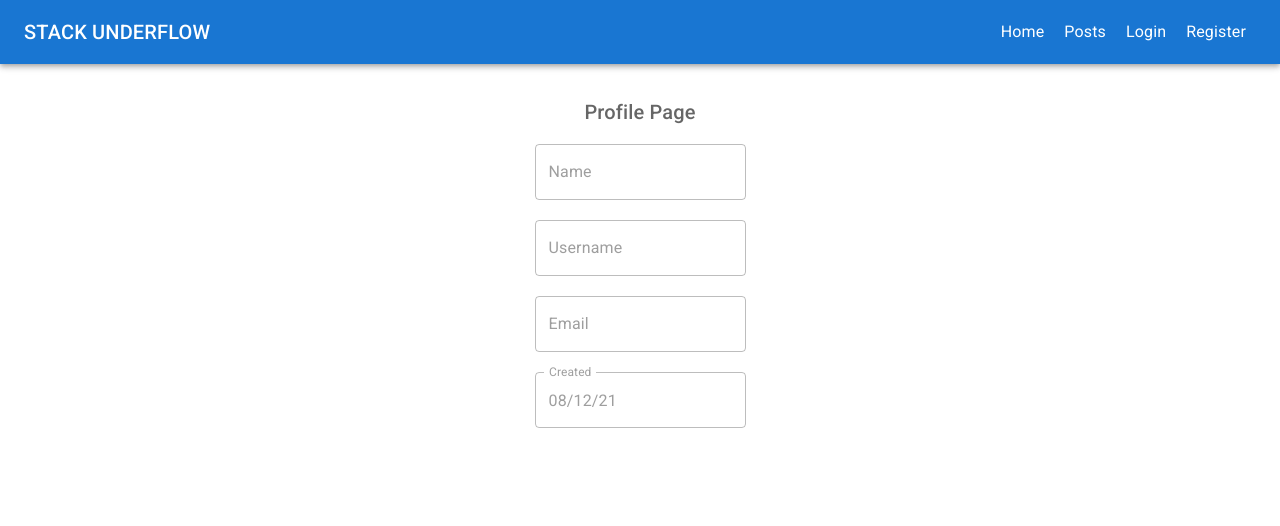
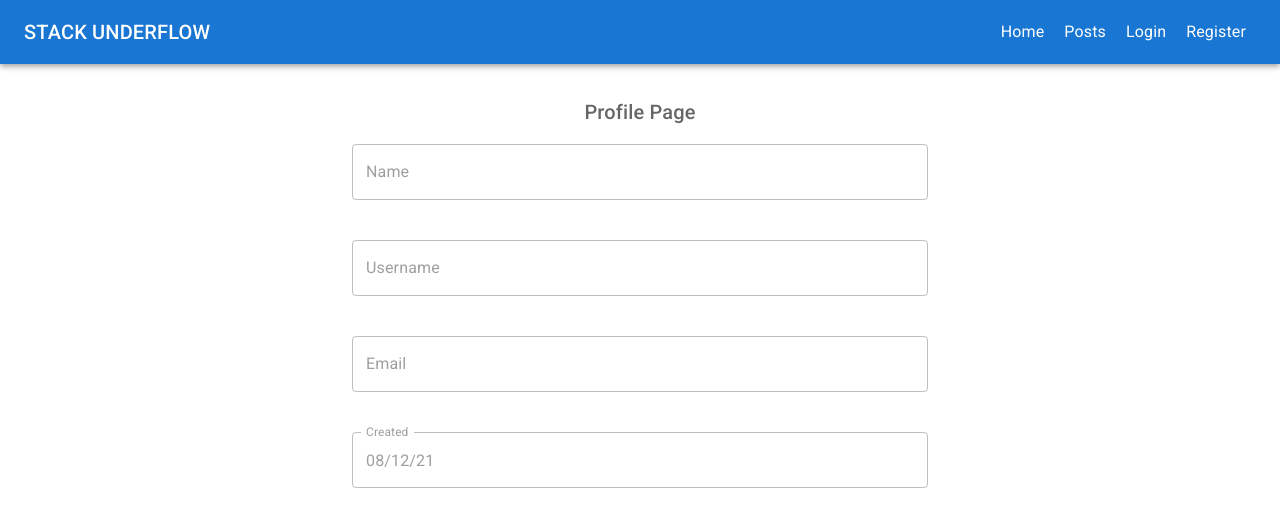
Before and after one commit to ViliRaunola/ProjectWebApp, a React (Create React App) app in the folder client/: page /publicprofile/1 in a window 1280 px wide. Shown: the top 526 px of the page. Built offline with nearby package versions, Linux system fonts and the light colour scheme; no server answers.

Commit message:
Modified the profile pages to match each other

```diff
--- a/client/src/components/Profile.js
+++ b/client/src/components/Profile.js
@@ -24,7 +24,7 @@ function Profile() {
 
     return (
       <Container sx={{display:'flex', flexDirection: 'column', alignItems: 'center'}} >
-        <Box display='flex' flexDirection="column" sx={{m: 2, width: '100%'}} >
+        <Box display='flex' flexDirection="column" sx={{m: 2, width: '50%'}} >
         <Typography
             variant='h6'
             color='textSecondary'
--- a/client/src/components/PublicProfile.js
+++ b/client/src/components/PublicProfile.js
@@ -2,7 +2,7 @@ import { Suspense } from 'react';
 import {useEffect, useState} from 'react'
 import { TextField } from '@mui/material';
 import { Box } from '@mui/system';
-import { Typography } from '@mui/material';
+import { Typography, Container } from '@mui/material';
 import moment from 'moment'
 import { useParams } from 'react-router-dom';
 
@@ -19,8 +19,8 @@ function PublicProfile() {
     }, [])
 
     return (
-        <div>
-          <Box sx={{m: 2}}>
+      <Container sx={{display:'flex', flexDirection: 'column', alignItems: 'center'}} >
+        <Box display='flex' flexDirection="column" sx={{m: 2, width: '50%'}} >
           <Typography
               variant='h6'
               color='textSecondary'
@@ -54,8 +54,7 @@ function PublicProfile() {
               value={moment(user.created).utc().format('DD/MM/YY') || ''} //Source for formatting mongoose time stamp in react: https://stackoverflow.com/questions/62342707/how-to-format-date-from-mongodb-using-react
             />
           </Box>
-
-        </div>
+        </Container>
     )
 }
 
```
